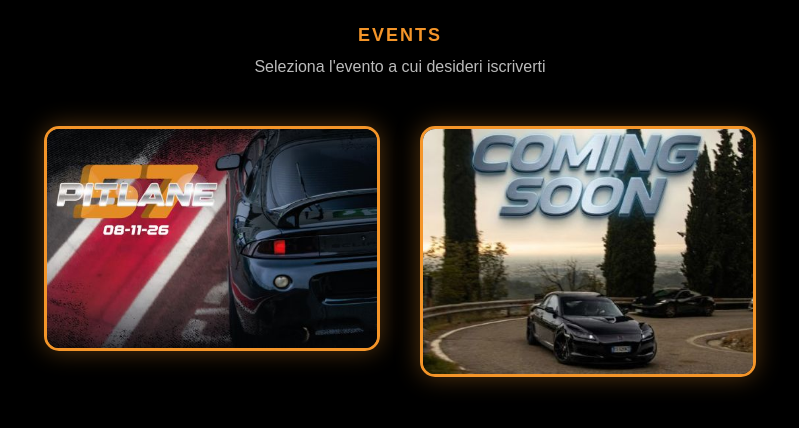
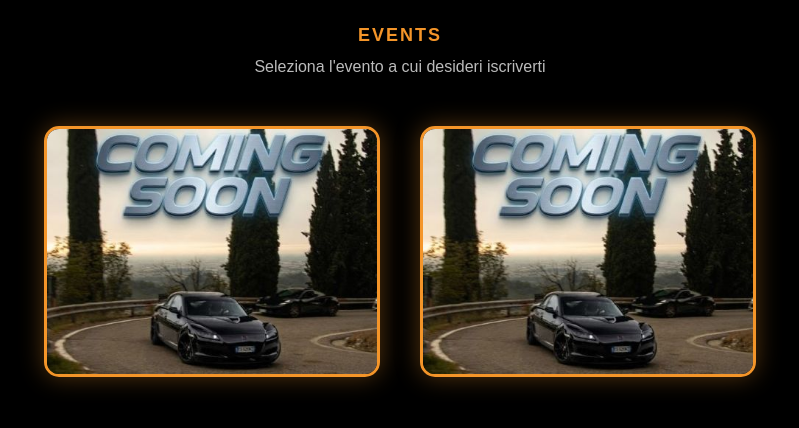
Before and after one commit to NightRiders57/Route57KM3, a Flask app: page / in a window 1280 px wide. Shown: the part 304-732 px from the top of the page, without its empty margins (240-1039 px from the left). Run offline with Flask 3, Linux system fonts and the light colour scheme; parts of the project's set-up code (start-up, migrations or seed data) failed here and were passed over.

Commit message:
chiusura iscrizioni

```diff
--- a/templates/index.html
+++ b/templates/index.html
@@ -82,8 +82,8 @@
 
 <div class="eventi">
 
-    <a class="evento" href="/pitlane57">
-        <img src="/static/locandina.jpg" alt="PitLane57">
+    <a class="evento"><!--</a> href="/pitlane57">-->
+        <img src="/static/comingsoon.jpg" alt="Comingsoon">
     </a>
 
     <a class="evento" > <!--</a>href="/aperistatico">-->
```
